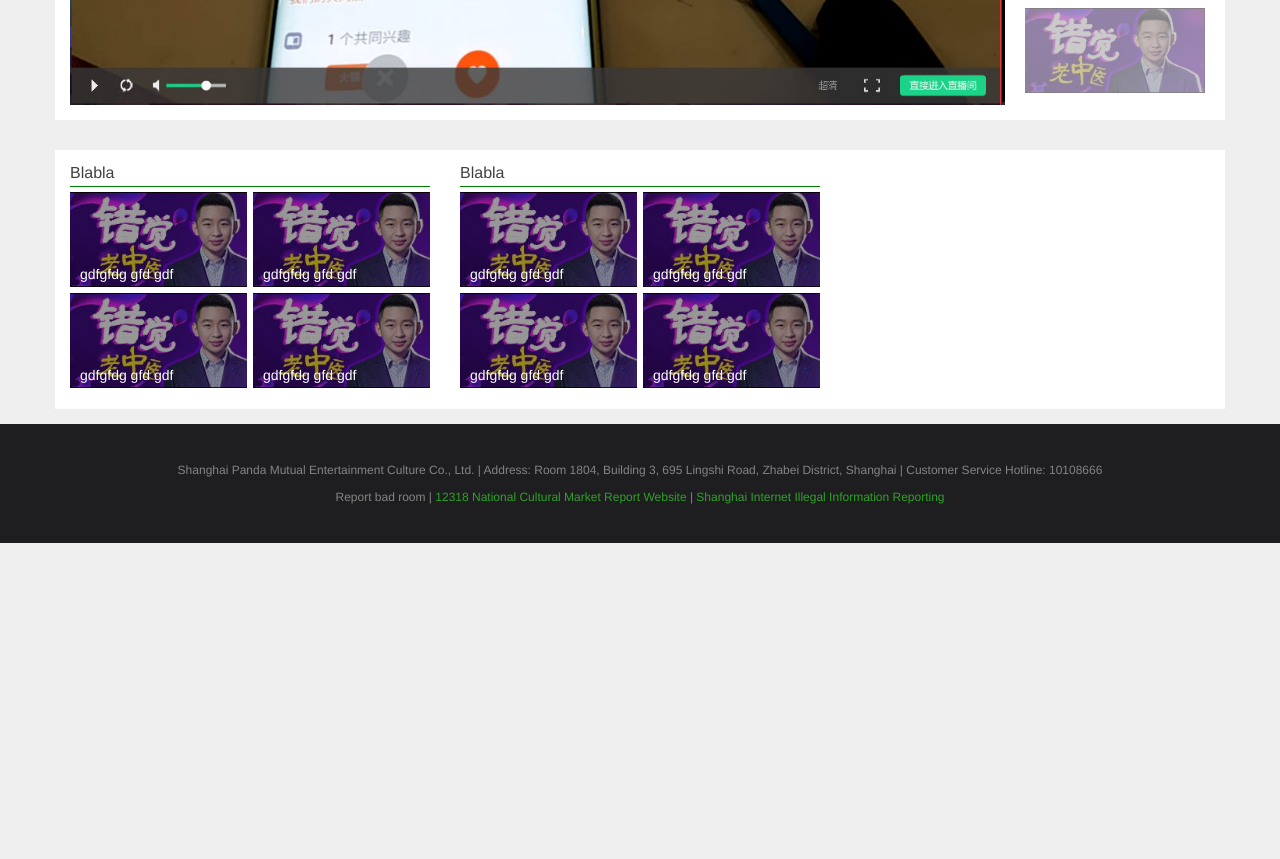
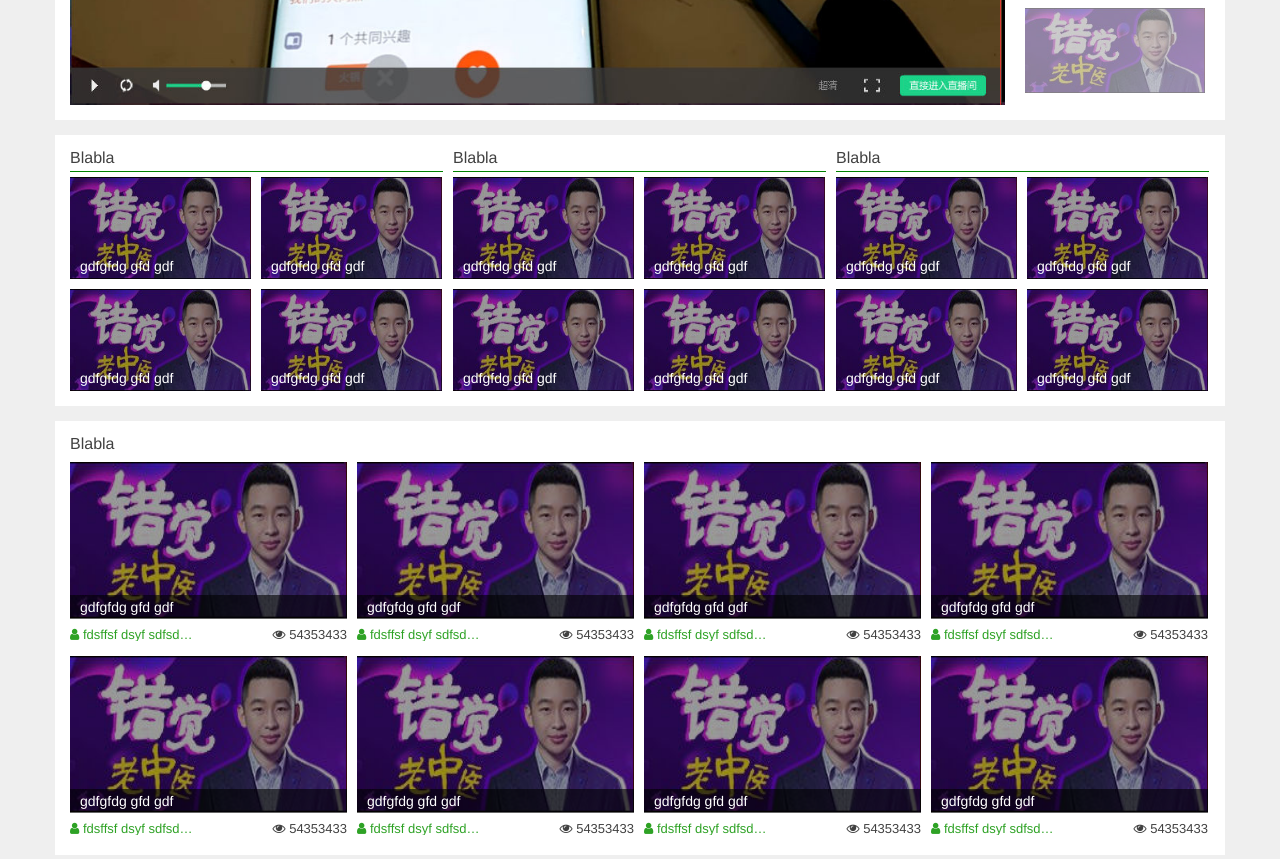
Before and after one commit to kzsolt1984/tv, a website: page index.html in a window 1280 px wide. Shown: the part 505-1364 px from the top of the page. Before the commit the page ends 1048 px from the top, so only its background shows below. Drawn offline with Linux system fonts and the light colour scheme.

Commit message:
2 thumbnail, 3 page size

```diff
--- a/client/scss/base.scss
+++ b/client/scss/base.scss
@@ -119,6 +119,7 @@ a:focus {
 
 .box-container {
     padding: 15px;
+    margin-bottom: 15px;
 }
 
 .btn {
--- /dev/null
+++ b/client/scss/block/_thumbnail_big.scss
@@ -0,0 +1,114 @@
+.thumbnail-big {
+    position: relative;
+    overflow: hidden;
+    font-size: 0;
+    padding: 0;
+    margin-right: 10px;
+    margin-bottom: 10px;
+    display: block;
+    float: left;
+
+    .layer {
+        position: absolute;
+        display: none;
+        top: 0;
+        left: 0;
+        width: 100%;
+        z-index: 1;
+        opacity: 0.5;
+    }
+
+    img,
+    .layer {
+        height: 128px;
+        width: 227px;
+    }
+
+    .thumb-info {
+        position: absolute;
+        bottom: 27px;
+        left: 0;
+        width: 100%;
+        z-index: 2;
+
+        .title {
+            word-break: keep-all;
+            white-space: nowrap;
+            overflow: hidden;
+
+            font-size: 12px;
+            display: block;
+            padding-top: 5px;
+            padding-bottom: 5px;
+            padding-left: 10px;
+            width: 100%;
+            text-overflow: ellipsis;
+        }
+    }
+
+    .other_info {
+        font-size: 11px;
+        padding: 5px 0;
+        display: block;
+        margin-top: 5px;
+
+        .author {
+            display: block;
+            float: left;
+            width: 45%;
+            word-break: keep-all;
+            white-space: nowrap;
+            overflow: hidden;
+            text-overflow: ellipsis;
+        }
+
+        .viewers {
+            display: block;
+            position: absolute;
+            right: 0;
+            // bottom: -1px;
+        }
+    }
+
+    &:hover {
+        .layer {
+            display: block;
+        }
+    }
+
+    //0.5625
+    @media screen and (min-width: $page-extra-large-query-width) {
+        img,
+        .layer {
+            height: 156px;
+            width: 277px;
+        }
+
+        .thumb-info {
+            .title {
+                font-size: 14px;
+            }
+        }
+
+        .other_info {
+            font-size: 13px;
+        }
+    }
+    @media screen and (min-width: $page-huge-query-width) {
+        img,
+        .layer {
+            height: 195px;
+            width: 345px;
+        }
+
+        .thumb-info {
+            .title {
+                font-size: 14px;
+            }
+        }
+
+        .other_info {
+            font-size: 13px;
+        }
+    }
+}
--- a/client/scss/block/_thumbnail_small.scss
+++ b/client/scss/block/_thumbnail_small.scss
@@ -1,10 +1,10 @@
 .thumbnail-small {
-    border-bottom: 6px solid #fff;
     position: relative;
     overflow: hidden;
     font-size: 0;
     padding: 0;
-    height: 82px;
+    float: left;
+    margin-bottom: 10px;
 
     .layer {
         position: absolute;
@@ -14,17 +14,18 @@
         width: 100%;
         height: 100%;
         z-index: 1;
-        background: #000;
         opacity: 0.5;
     }
 
     img {
-        height: 100%;
+        height: 83px;
+        width: 148px;
     }
 
     .thumb-info {
         position: absolute;
         bottom: -12px;
+        left: 0;
         width: 94%;
         z-index: 2;
 
@@ -34,7 +35,6 @@
             overflow: hidden;
 
             font-size: 12px;
-            color: #fff;
             display: block;
             padding-bottom: 5px;
             padding-left: 10px;
@@ -59,8 +59,6 @@
 
             .viewers {
                 display: block;
-                //float: right;
-                //text-align: right;
                 position: absolute;
                 right: 0;
                 bottom: -1px;
@@ -80,16 +78,19 @@
 
     &:nth-child(1),
     &:nth-child(3) {
-        border-right: 3px solid #fff;
+        margin-right: 5px;
     }
     &:nth-child(2),
     &:nth-child(4) {
-        border-left: 3px solid #fff;
+        margin-left: 5px;
     }
 
     //0.5625
     @media screen and (min-width: $page-extra-large-query-width) {
-        height: 101px;
+        img {
+            width: 181px;
+            height: 102px;
+        }
 
         .thumb-info {
             .title {
@@ -102,6 +103,9 @@
         }
     }
     @media screen and (min-width: $page-huge-query-width) {
-        height: 127px;
+        img {
+            width: 226px;
+            height: 127px;
+        }
     }
 }
--- a/client/scss/page/_main.scss
+++ b/client/scss/page/_main.scss
@@ -1,10 +1,10 @@
 @import "../block/_thumbnail_small.scss";
+@import "../block/_thumbnail_big.scss";
 
 #mainPage {
     .video-player-container {
         padding: 0;
         padding-top: 15px;
-        padding-bottom: 15px;
 
         >.container {
             border-top: none;
@@ -72,7 +72,15 @@
     }
 
     .live-recommender-container {
-        margin-top: 15px;
+        padding-right: 5px;
+        padding-bottom: 5px;
+
+        .recommend-block {
+            width: 306px;
+            padding: 0;
+            margin-right: 10px;
+            float: left;
+        }
 
         h5 {
             padding-bottom: 5px;
@@ -80,4 +88,29 @@
             border-bottom: 1px solid green;
         }
     }
+
+    .other-recommender-container {
+        padding-right: 5px;
+        padding-bottom: 5px;
+
+        h5 {
+            padding-bottom: 10px;
+        }
+    }
+
+    @media screen and (min-width: $page-extra-large-query-width) {
+        .live-recommender-container {
+            .recommend-block {
+                width: 373px;
+            }
+        }
+    }
+    @media screen and (min-width: $page-huge-query-width) {
+        .live-recommender-container {
+            .recommend-block {
+                width: 463px;
+            }
+        }
+    }
+
 }
--- a/client/scss/skin/_dark_green.scss
+++ b/client/scss/skin/_dark_green.scss
@@ -68,4 +68,32 @@ body.dark-green {
         }
     }
     /*** main page end ****/
+
+    /*********** thumbnail **********/
+    .thumbnail-small,
+    .thumbnail-big {
+        // border-bottom: 6px solid #fff;
+
+        .layer {
+            background: #000;
+        }
+
+        .thumb-info {
+            .title {
+                color: #fff;
+            }
+        }
+    }
+
+    .thumbnail-big {
+        .thumb-info {
+            background-color: rgba(0,0,0, 0.6);
+        }
+
+        .other_info {
+            .viewers {
+                color: #414141;
+            }
+        }
+    }
 }
--- a/client/ts/main.ts
+++ b/client/ts/main.ts
@@ -4,15 +4,27 @@ module main {
     export class Main {
         constructor() {
             this.recommender();
+            this.otherRecommender();
         }
 
         public recommender() {
-            var $box = $('.recommend-block').parent('.col-xs-4'),
-                $clone = $box.clone(true),
-                $cont = $('.live-recommender-container > .row');
+            var $box = $('.recommend-block'),
 
-            for (var i= 0; i< 3; i++) {
+                $cont = $('.live-recommender-container > div');
 
+            for (var i= 0; i< 2; i++) {
+                var $clone = $box.clone();
+                 $cont.append($clone);
+            }
+        }
+
+        public otherRecommender() {
+            var $box = $('.other-recommender-container .thumbnail-big'),
+
+                $cont = $('.other-recommender-container > div');
+
+            for (var i= 0; i< 7; i++) {
+                var $clone = $box.clone();
                  $cont.append($clone);
             }
         }
--- a/index.html
+++ b/index.html
@@ -87,13 +87,13 @@
             </div>
 
             <div class="container live-recommender-container box-container">
-                <div class="row">
+                <div>
                     <!-- full recommend block -->
-                    <div class="col-xs-4 col-sm-4 col-md-4">
+
                     <div class="recommend-block">
                         <h5>Blabla</h5>
                         <div class="recommend-box-container">
-                                <a href="#" class="col-xs-6 col-sm-6 col-md-6 thumbnail-small">
+                            <a href="#" class="thumbnail-small">
                                 <span class="layer">&nbsp;</span>
                                 <img src="web/img/trash/video_recommend.jpg" />
                                 <span class="thumb-info">
@@ -109,7 +109,7 @@
                                 </span>
                             </a>
 
-                                <a href="#" class="col-xs-6 col-sm-6 col-md-6  thumbnail-small">
+                            <a href="#" class="thumbnail-small">
                                 <span class="layer">&nbsp;</span>
                                 <img src="web/img/trash/video_recommend.jpg" />
                                 <span class="thumb-info">
@@ -125,7 +125,7 @@
                                 </span>
                             </a>
 
-                                <a href="#" class="col-xs-6 col-sm-6 col-md-6  thumbnail-small">
+                            <a href="#" class="thumbnail-small">
                                 <span class="layer">&nbsp;</span>
                                 <img src="web/img/trash/video_recommend.jpg" />
                                 <span class="thumb-info">
@@ -141,7 +141,7 @@
                                 </span>
                             </a>
 
-                                <a href="#" class="col-xs-6 col-sm-6 col-md-6  thumbnail-small">
+                            <a href="#" class="thumbnail-small">
                                 <span class="layer">&nbsp;</span>
                                 <img src="web/img/trash/video_recommend.jpg" />
                                 <span class="thumb-info">
@@ -158,8 +158,33 @@
                             </a>
                         </div>
                     </div>
+
+                    <!-- full recommend block end -->
                 </div>
-                    <!-- full recommend block end -->
+            </div>
+
+            <div class="container other-recommender-container box-container">
+                <h5>Blabla</h5>
+
+                <div>
+                    <a href="#" class="thumbnail-big">
+                        <span class="layer">&nbsp;</span>
+                        <img src="web/img/trash/video_recommend.jpg" />
+                        <span class="thumb-info">
+                            <span class="title">gdfgfdg gfd gdf</span>
+                        </span>
+                        <span class="other_info">
+                            <span class="author">
+                                <i class="fa fa-user" aria-hidden="true"></i>
+                                fdsffsf dsyf sdfsdf sdfsdfs
+                            </span>
+                            <span class="viewers">
+                                <i class="fa fa-eye" aria-hidden="true"></i>
+                                54353433
+                            </span>
+                            <span class="clear">&nbsp;</span>
+                        </span>
+                    </a>
                 </div>
             </div>
         </section>
--- a/web/js/main.js
+++ b/web/js/main.js
@@ -1,2 +1,2 @@
-var main;!function(n){var e=function(){function n(){this.recommender()}return n.prototype.recommender=function(){for(var n=$(".recommend-block").parent(".col-xs-4"),e=n.clone(!0),o=$(".live-recommender-container > .row"),r=0;r<3;r++)o.append(e)},n}();n.Main=e}(main||(main={})),$(document).ready(function(){new main.Main});
+var main;!function(e){var n=function(){function e(){this.recommender(),this.otherRecommender()}return e.prototype.recommender=function(){for(var e=$(".recommend-block"),n=$(".live-recommender-container > div"),r=0;r<2;r++){var o=e.clone();n.append(o)}},e.prototype.otherRecommender=function(){for(var e=$(".other-recommender-container .thumbnail-big"),n=$(".other-recommender-container > div"),r=0;r<7;r++){var o=e.clone();n.append(o)}},e}();e.Main=n}(main||(main={})),$(document).ready(function(){new main.Main});
 //# sourceMappingURL=maps/main.js.map
```
Also changed, not shown: web/css/base.css, 1 other file. Lines whose indentation alone changed are shown as unchanged.
